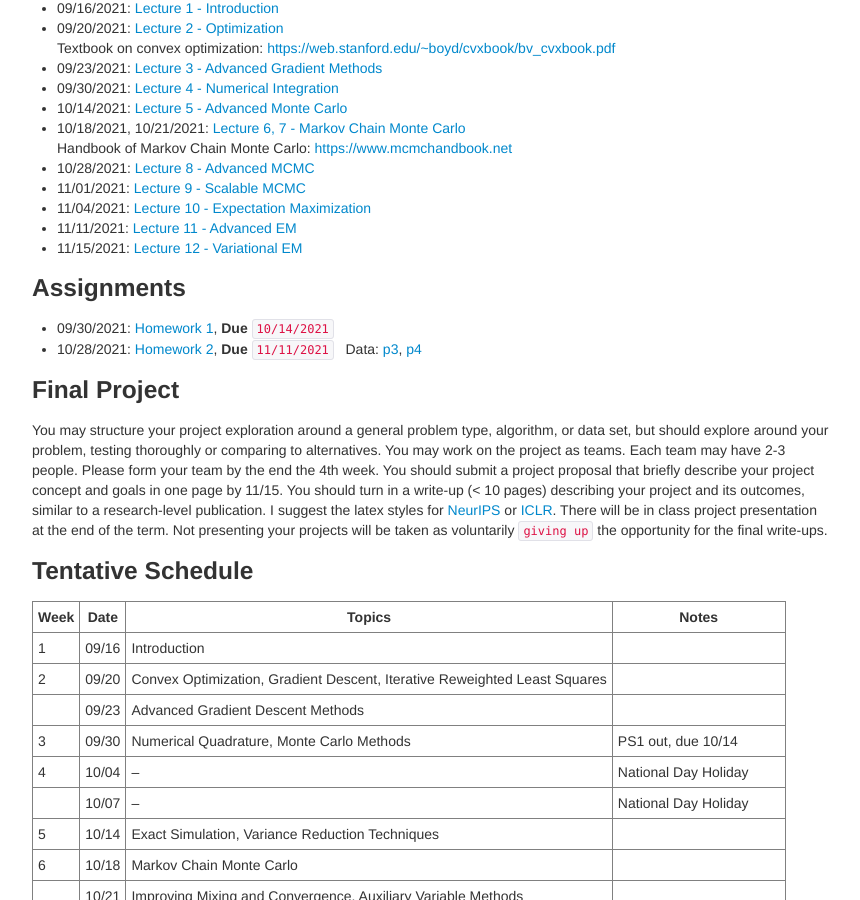
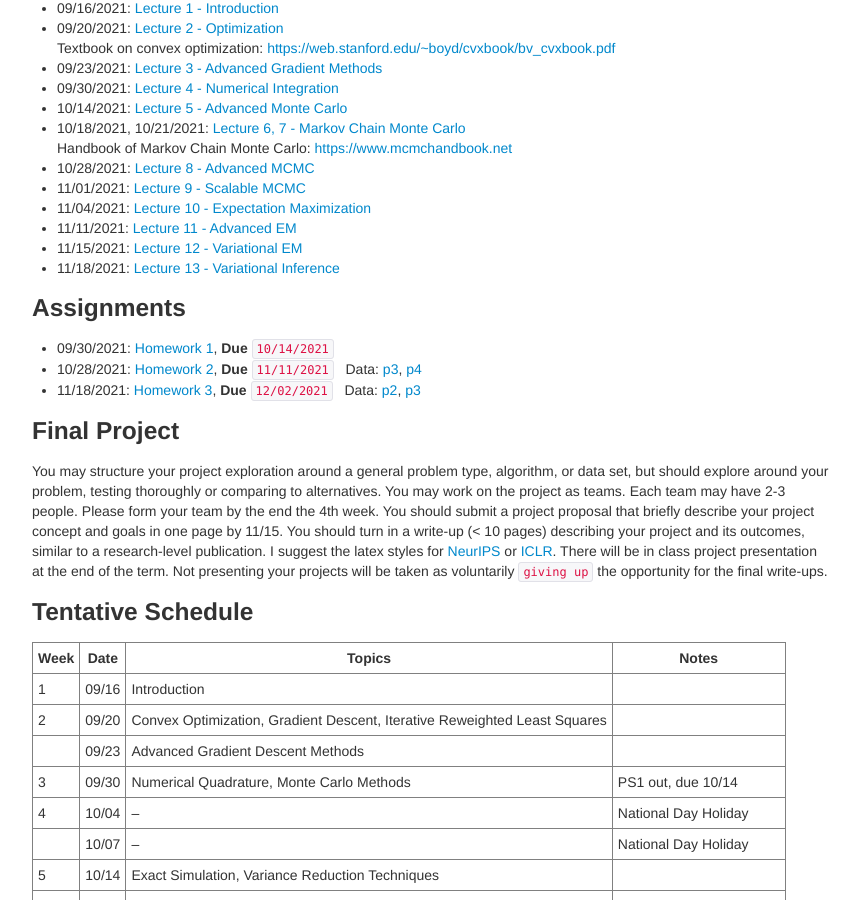
Before and after one commit to zcrabbit/zcrabbit.github.io, a Jekyll site: the page built from courses/smcm-f21.md, in a window 1280 px wide and 900 px high, scrolled down 1145 px. Shown: the whole window, without its empty margins (208-1068 px from the left). Built offline with Jekyll 4.4.1, drawn with Linux system fonts in a browser that asks for light colours.

Commit message:
lecture 13 and homework 3 out

```diff
--- a/courses/smcm-f21.md
+++ b/courses/smcm-f21.md
@@ -50,11 +50,13 @@ We will use python during the course. A good Python tutorial is available at <ht
 - 11/04/2021: [Lecture 10 - Expectation Maximization]({{sites.baseurl}}/static/slides/smcm_fall21/lec10.pdf)
 - 11/11/2021: [Lecture 11 - Advanced EM]({{sites.baseurl}}/static/slides/smcm_fall21/lec11.pdf)
 - 11/15/2021: [Lecture 12 - Variational EM]({{sites.baseurl}}/static/slides/smcm_fall21/lec12.pdf)
+- 11/18/2021: [Lecture 13 - Variational Inference]({{sites.baseurl}}/static/slides/smcm_fall21/lec13.pdf)
+
 
 ### Assignments
 - 09/30/2021: [Homework 1]({{sites.baseurl}}/static/slides/smcm_fall21/hw01.pdf), **Due** `10/14/2021`
 - 10/28/2021: [Homework 2]({{sites.baseurl}}/static/slides/smcm_fall21/hw02.pdf), **Due** `11/11/2021` &nbsp; Data: [p3]({{sites.baseurl}}/static/datasets/probit_data.npy), [p4]({{sites.baseurl}}/static/datasets/mcs_hw2_p3_data.npy)
-
+- 11/18/2021: [Homework 3]({{sites.baseurl}}/static/slides/smcm_fall21/hw03.pdf), **Due** `12/02/2021` &nbsp; Data: [p2]({{sites.baseurl}}/static/datasets/absolute_gaussian_data.npy), [p3]({{sites.baseurl}}/static/datasets/btc_hw4_lda_data.p)
 
 ### Final Project
 You may structure your project exploration around a general problem type, algorithm, or data set, but should explore around your problem, testing thoroughly or comparing to alternatives. You may work on the project as teams. Each team may have 2-3 people. Please form your team by the end the 4th week. You should submit a project proposal that briefly describe your project concept and goals in one page by 11/15. You should turn in a write-up (< 10 pages) describing your project and its outcomes, similar to a research-level publication. I suggest the latex styles for [NeurIPS](https://nips.cc/Conferences/2019/PaperInformation/StyleFiles) or [ICLR](https://iclr.cc/Conferences/2019/CallForPapers). There will be in class project presentation at the end of the term. Not presenting your projects will be taken as voluntarily `giving up` the opportunity for the final write-ups.
```
Also changed, not shown: 5 other files.
